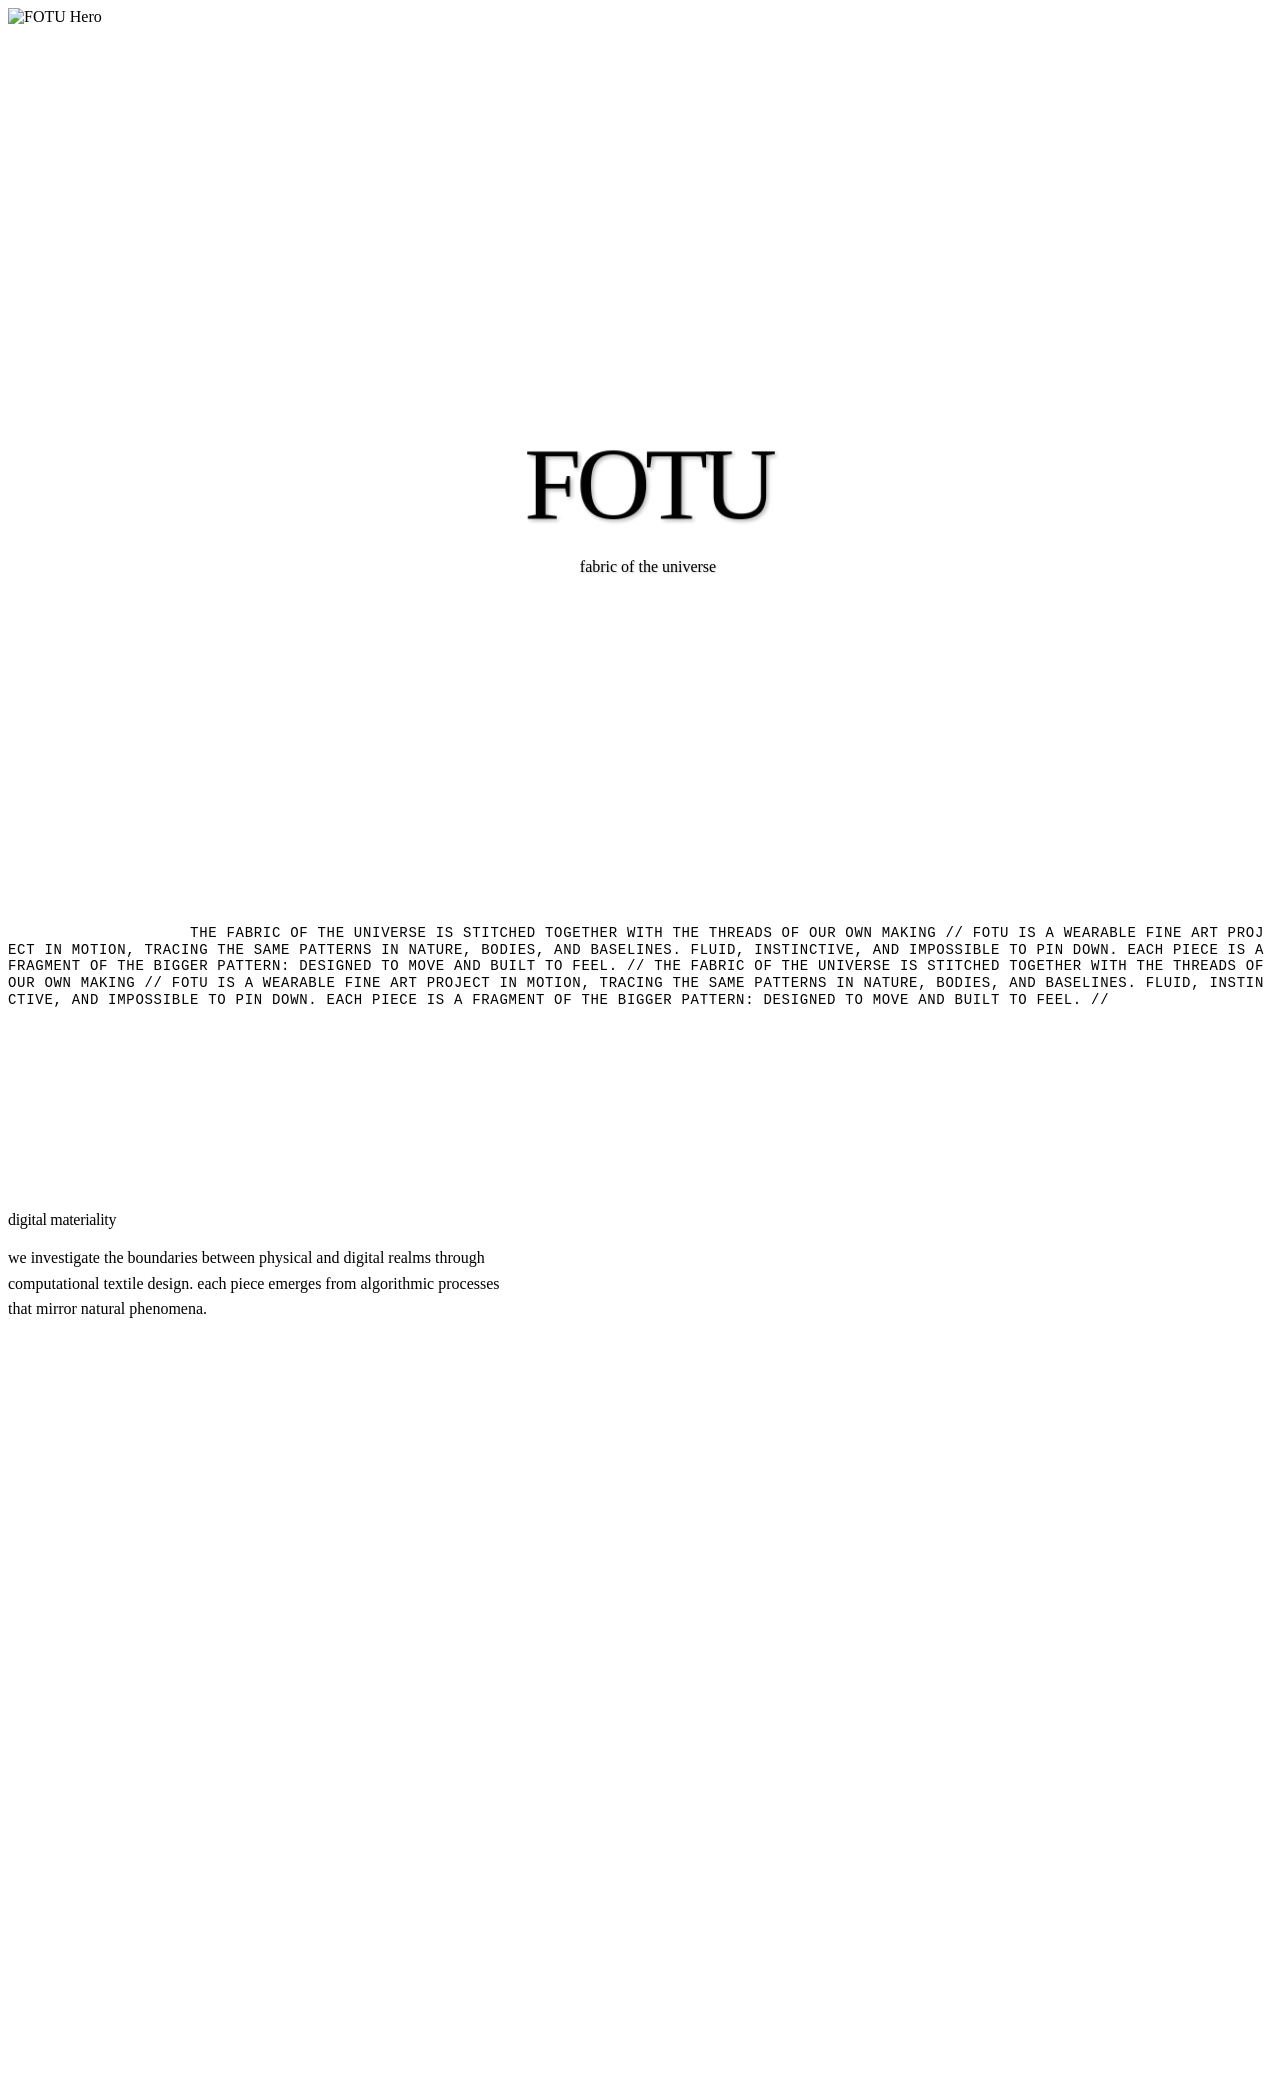
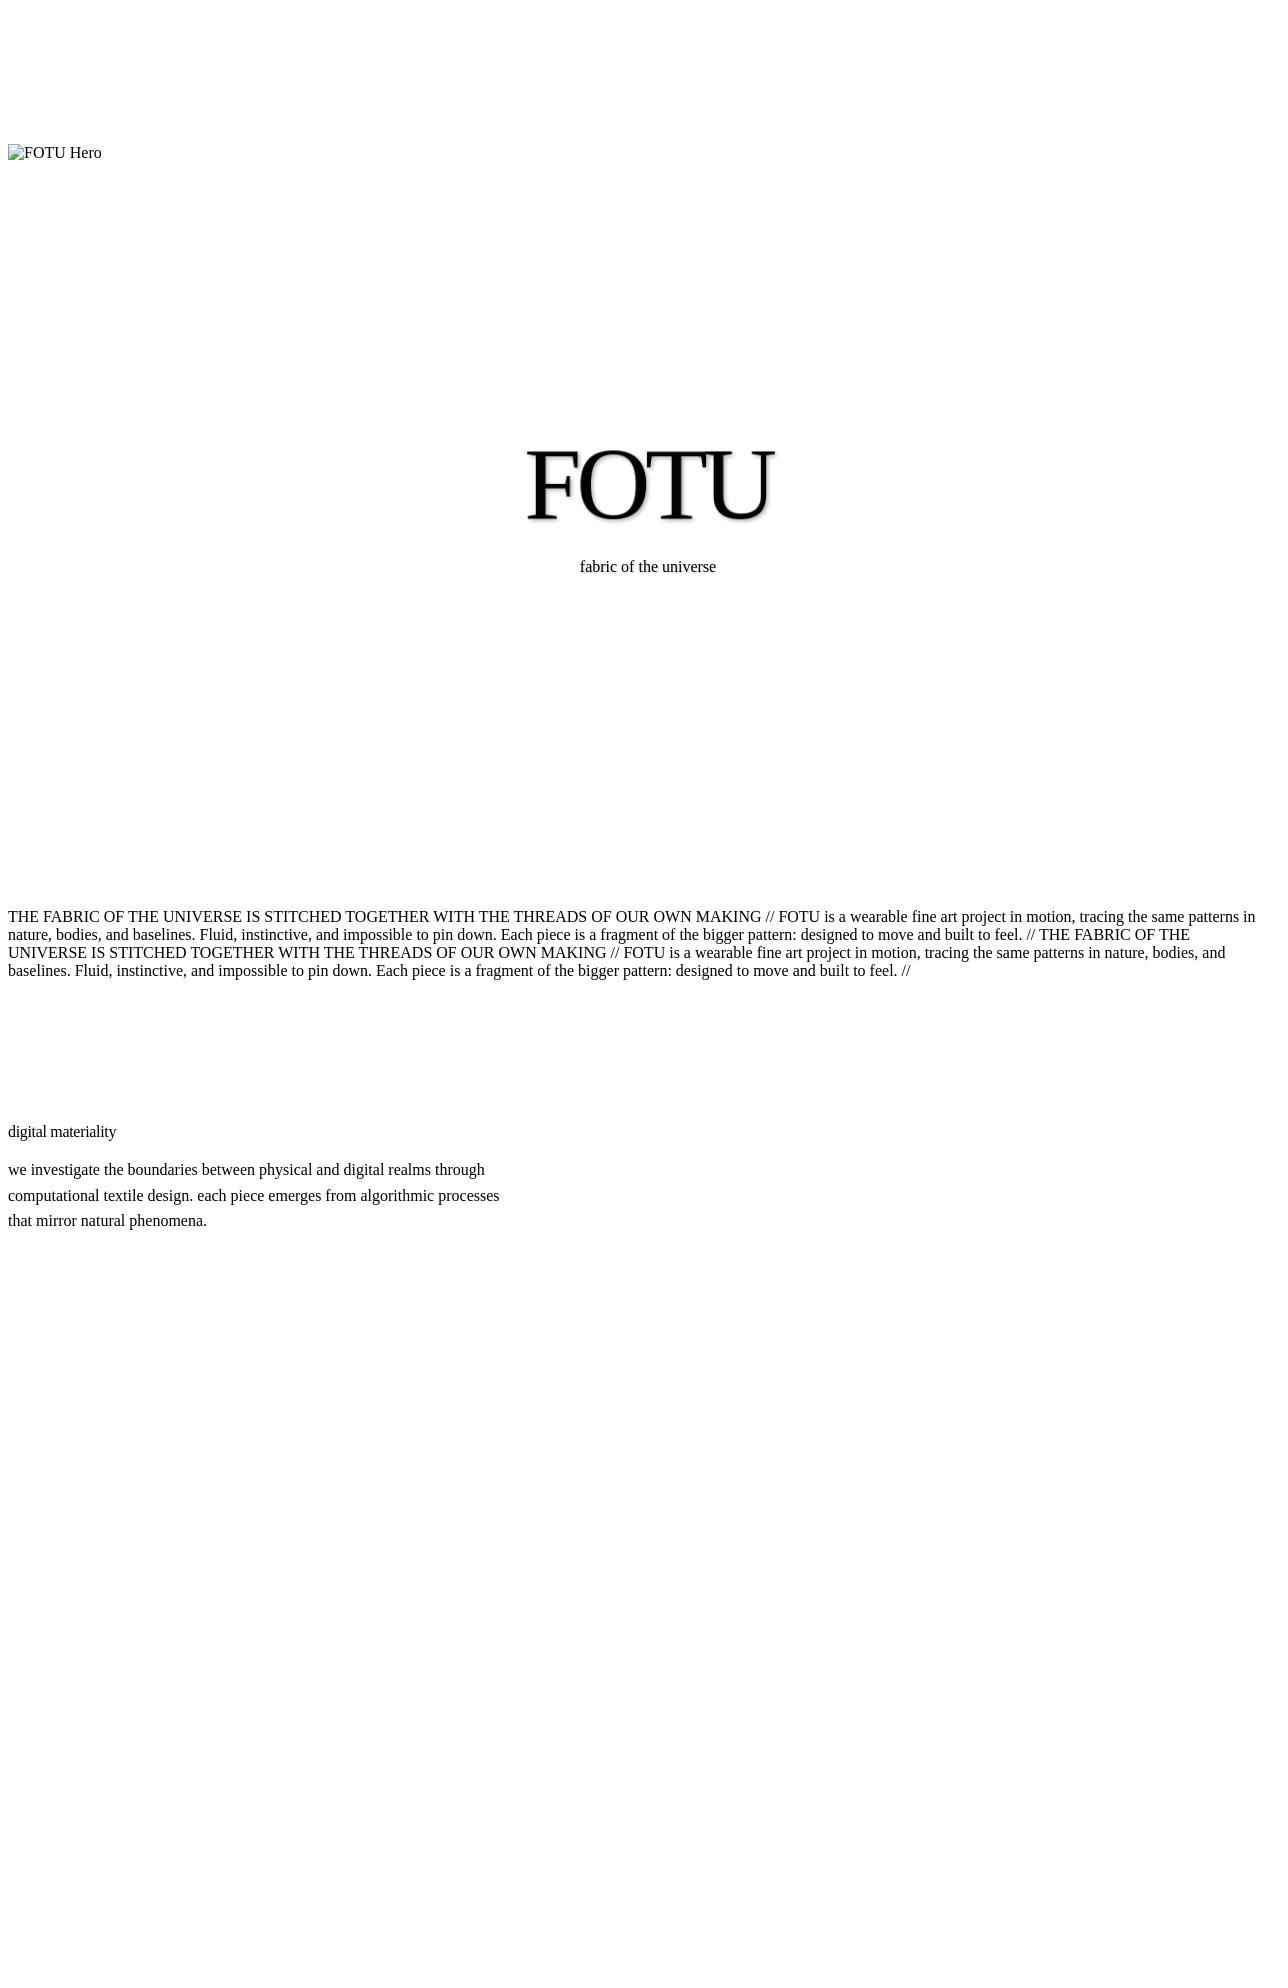

Add Shopify-backed shop browse and product pages

--- a/css/home.css
+++ b/css/home.css
@@ -31,7 +31,7 @@ main section {
     isolation: isolate;
 }
 
-.morph-gallery-canvas {
+.morph-gallery-video {
     position: absolute;
     top: 0;
     left: 0;
@@ -39,19 +39,10 @@ main section {
     height: 100%;
     z-index: 1;
     background: #f5f5f5;
+    object-fit: cover;
 }
 
 /* No CSS overlay needed - loading animation is on canvas */
-
-.fabric-deconstruction-canvas {
-    position: absolute;
-    top: 0;
-    left: 0;
-    width: 100%;
-    height: 100%;
-    pointer-events: none;
-    z-index: 2;
-}
 
 .hero-overlay {
     position: absolute;
@@ -116,11 +107,13 @@ main section {
     top: 0;
     left: 50%;
     width: 2px;
-    background: linear-gradient(to bottom, 
-        rgba(0, 0, 0, 0.4) 0%, 
+    background: linear-gradient(
+        to bottom,
+        rgba(0, 0, 0, 0.4) 0%,
         rgba(0, 0, 0, 0.2) 30%,
-        rgba(0, 0, 0, 0.1) 70%, 
-        transparent 100%);
+        rgba(0, 0, 0, 0.1) 70%,
+        transparent 100%
+    );
     transform: translateX(-50%);
     transform-origin: center top;
     animation: threadSwing 4s ease-in-out infinite;
@@ -129,7 +122,8 @@ main section {
 }
 
 @keyframes hangingSwing {
-    0%, 100% {
+    0%,
+    100% {
         transform: translateX(-50%) rotate(0deg) translateY(0px);
     }
     25% {
@@ -144,7 +138,8 @@ main section {
 }
 
 @keyframes threadSwing {
-    0%, 100% {
+    0%,
+    100% {
         transform: translateX(-50%) rotate(0deg);
     }
     25% {
@@ -221,7 +216,7 @@ main section {
     color: rgba(60, 60, 60, 0.7);
     z-index: 5;
     padding: var(--spacing-sm);
-    font-family: 'Courier New', monospace;
+    font-family: "Courier New", monospace;
     font-size: 12px;
     font-weight: 400;
     text-transform: uppercase;
@@ -248,72 +243,24 @@ main section {
     font-weight: 500;
 }
 
-/* Typewriter nav styles are now in main.css for all pages */
-
-/* Typewriter Banner */
-.scrolling-banner {
-    background-color: var(--bg-light);
-    color: var(--text-dark);
-    padding: 0;
-    overflow: hidden;
-    position: relative;
-    border-bottom: 1px solid var(--border-color);
-    margin-top: 0;
-    min-height: 160px;
-    display: flex;
-    align-items: flex-start;
-}
-
-.banner-container {
-    width: 100%;
-    height: 100%;
-    position: relative;
-    padding: var(--spacing-sm) var(--spacing-md) var(--spacing-xs) var(--spacing-md);
-}
-
-.banner-text {
-    font-family: 'Courier New', monospace;
-    font-size: 14px;
-    font-weight: 400;
-    text-transform: uppercase;
-    letter-spacing: 0.05em;
-    line-height: 1.2;
-    white-space: pre-wrap;
-    word-break: break-all;
-    backface-visibility: hidden;
-    transform: translateZ(0);
-    -webkit-font-smoothing: subpixel-antialiased;
-    width: 100%;
-    position: relative;
-}
-
-/* Sewing Machine Cursor */
-.sewing-cursor {
+.hero-credit {
     position: absolute;
-    width: 2px;
-    height: 16px;
-    background-color: var(--text-dark);
-    animation: sewingMachine 0.8s ease-in-out infinite;
-    z-index: 10;
+    bottom: var(--spacing-sm);
+    right: var(--spacing-sm);
+    z-index: 6;
+    width: 200px;
+    text-align: right;
+    padding-right: var(--spacing-xs);
 }
 
-@keyframes sewingMachine {
-    0%, 100% {
-        transform: translateY(0px) scaleY(1);
-        opacity: 1;
-    }
-    25% {
-        transform: translateY(-3px) scaleY(0.8);
-        opacity: 0.8;
-    }
-    50% {
-        transform: translateY(0px) scaleY(1.1);
-        opacity: 1;
-    }
-    75% {
-        transform: translateY(2px) scaleY(0.9);
-        opacity: 0.9;
-    }
+.hero-credit p {
+    font-family: "Courier New", monospace;
+    font-size: 10px;
+    font-weight: 400;
+    text-transform: lowercase;
+    letter-spacing: 0.03em;
+    color: rgba(60, 60, 60, 0.5);
+    line-height: 1.3;
 }
 
 /* Concept Section */
@@ -354,14 +301,20 @@ main section {
 .placeholder-image {
     width: 100%;
     height: 400px;
-    background: linear-gradient(45deg, 
+    background: linear-gradient(
+        45deg,
         var(--bg-gray) 0%,
         var(--accent-color) 50%,
         var(--bg-gray) 100%
     );
     background-size: 40px 40px;
-    background-image: 
-        repeating-linear-gradient(45deg, transparent, transparent 10px, rgba(255,255,255,.1) 10px, rgba(255,255,255,.1) 20px);
+    background-image: repeating-linear-gradient(
+        45deg,
+        transparent,
+        transparent 10px,
+        rgba(255, 255, 255, 0.1) 10px,
+        rgba(255, 255, 255, 0.1) 20px
+    );
 }
 
 /* Gallery Section */
@@ -417,7 +370,7 @@ main section {
     bottom: 0;
     left: 0;
     right: 0;
-    background: linear-gradient(transparent, rgba(0,0,0,0.8));
+    background: linear-gradient(transparent, rgba(0, 0, 0, 0.8));
     padding: var(--spacing-xl) var(--spacing-lg) var(--spacing-lg);
     color: var(--text-light);
     transform: translateY(100%);
@@ -443,27 +396,32 @@ main section {
 
 /* Text Animations */
 @keyframes textPulse {
-    0%, 100% { 
+    0%,
+    100% {
         transform: scale(1);
         opacity: 1;
     }
-    50% { 
+    50% {
         transform: scale(1.02);
         opacity: 0.95;
     }
 }
 
 @keyframes textGlow {
-    0%, 100% {
+    0%,
+    100% {
         text-shadow: 2px 2px 4px rgba(0, 0, 0, 0.3);
     }
     50% {
-        text-shadow: 2px 2px 4px rgba(0, 0, 0, 0.3), 0 0 20px rgba(0, 0, 0, 0.1);
+        text-shadow:
+            2px 2px 4px rgba(0, 0, 0, 0.3),
+            0 0 20px rgba(0, 0, 0, 0.1);
     }
 }
 
 @keyframes subtleFloat {
-    0%, 100% {
+    0%,
+    100% {
         transform: translateY(0px);
     }
     50% {
@@ -512,7 +470,8 @@ main section {
 }
 
 @keyframes letterFloat {
-    0%, 100% {
+    0%,
+    100% {
         transform: translateY(0px) rotate(0deg);
     }
     33% {
@@ -532,84 +491,75 @@ main section {
     }
 
     .hero-typewriter-left,
-    .hero-typewriter-right {
+    .hero-typewriter-right,
+    .hero-credit {
         display: none;
     }
-    
+
     .hero-overlay h1 {
         font-size: clamp(2rem, 12vw, 4rem);
     }
-    
+
     .hero-quote {
         left: var(--spacing-md);
         right: var(--spacing-md);
         bottom: var(--spacing-2xl);
         max-width: none;
     }
-    
+
     .hero-quote p {
         font-size: var(--font-size-xs);
     }
-    
+
     .hero-fullscreen {
         height: 100vh;
     }
-    
-    .scrolling-banner {
-        padding: var(--spacing-md) 0;
-        height: 60px;
-    }
-    
-    .banner-text {
-        font-size: var(--font-size-xs);
-        animation: scroll-horizontal 60s linear infinite;
-    }
-    
+
     .concept-content {
         grid-template-columns: 1fr;
         gap: var(--spacing-xl);
         padding: 0 var(--spacing-md);
     }
-    
+
     .concept-text {
         order: 2;
     }
-    
+
     .concept-image {
         order: 1;
     }
-    
+
     .placeholder-image {
         height: 250px;
     }
-    
+
     .gallery-grid {
         grid-template-columns: 1fr 1fr;
         grid-template-rows: repeat(4, 150px);
         padding: 0 var(--spacing-md);
         gap: var(--spacing-sm);
     }
-    
+
     .gallery-item.large {
         grid-column: span 2;
         grid-row: span 1;
     }
-    
+
     .gallery-item.wide {
         grid-column: span 2;
     }
-    
+
     .gallery-info {
         position: static;
         transform: none;
-        background: rgba(0,0,0,0.8);
+        background: rgba(0, 0, 0, 0.8);
         padding: var(--spacing-sm);
     }
-    
+
     .gallery-info h3 {
         font-size: var(--font-size-base);
     }
-    
+
     .gallery-info p {
         font-size: var(--font-size-xs);
     }
@@ -620,20 +570,20 @@ main section {
         font-size: var(--font-size-xs);
         padding: 0 var(--spacing-md);
     }
-    
+
     .concept-text h2 {
         font-size: var(--font-size-2xl);
     }
-    
+
     .concept-text p {
         font-size: var(--font-size-base);
     }
-    
+
     .gallery-grid {
         grid-template-columns: 1fr;
         grid-template-rows: repeat(6, 200px);
     }
-    
+
     .gallery-item.large,
     .gallery-item.wide {
         grid-column: span 1;
